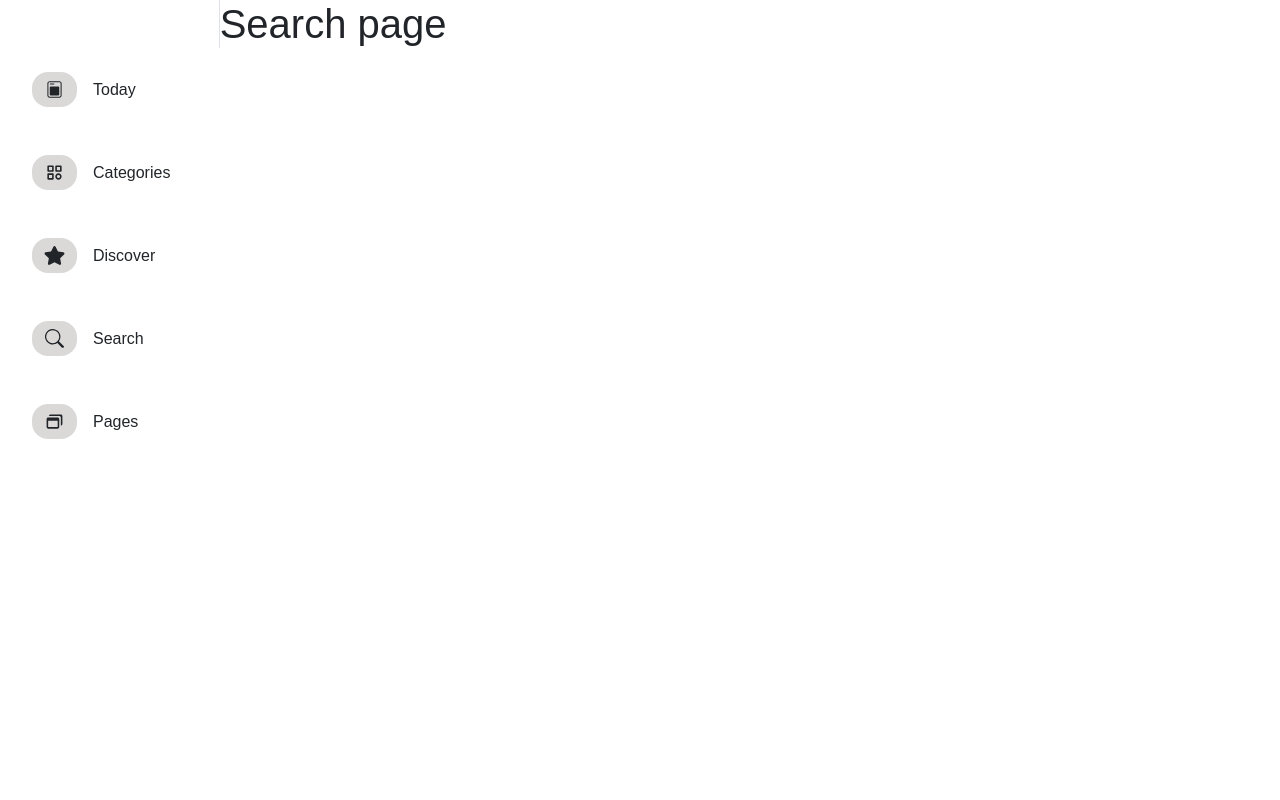
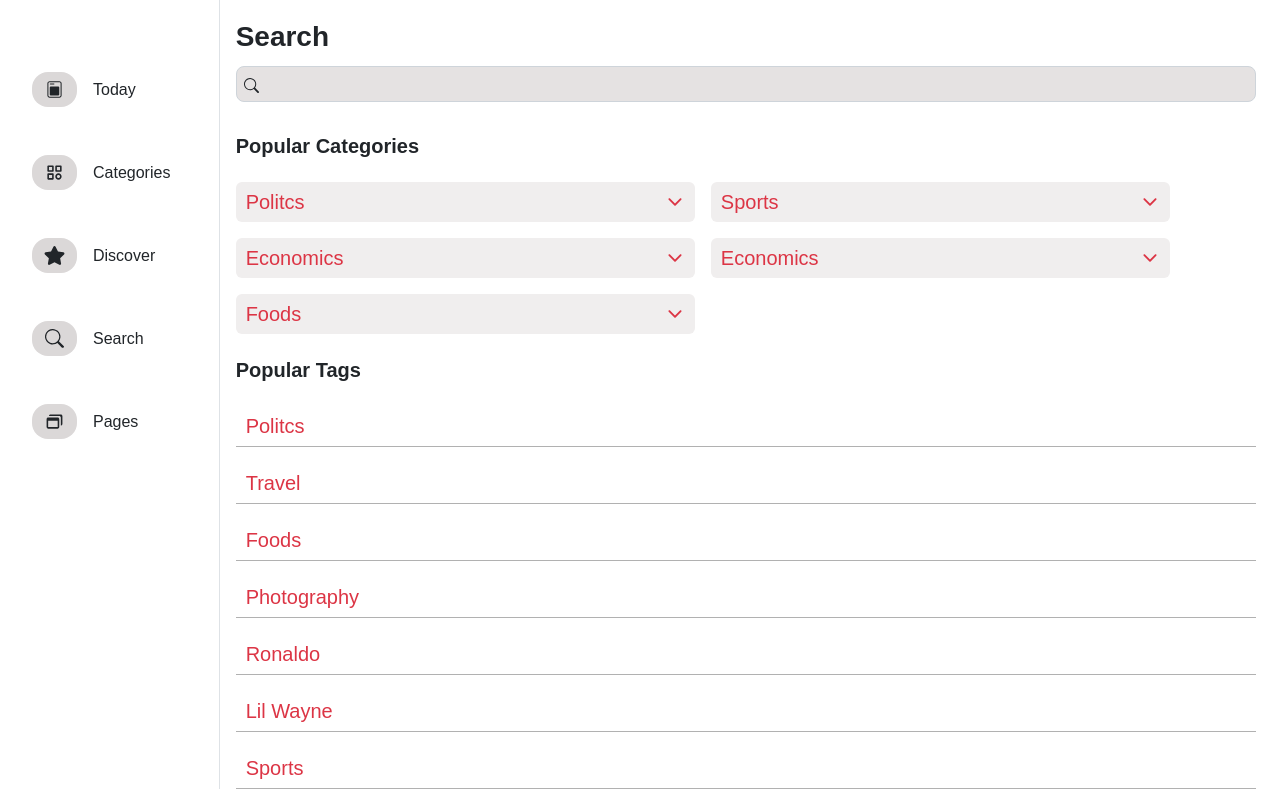
Before and after one commit to Navruzbek2103/Mir-info-project, a React (Vite) app: page /search in a window 1280 px wide. Built offline with nearby package versions, Linux system fonts and the light colour scheme.

Commit message:
Search section add

```diff
--- a/src/pages/Search/index.jsx
+++ b/src/pages/Search/index.jsx
@@ -1,22 +1,95 @@
-import React from "react";
+import React, { useState } from "react";
 import "./style.scss";
 import { motion } from "framer-motion";
+import { BsSearch } from "react-icons/bs";
+import { IoIosArrowDown } from "react-icons/io";
 const index = () => {
+  const [block, setBlock] = useState(false);
+
   return (
     <motion.div
+      className="px-3"
       initial={{ opacity: 0, transitionDuration: 0.1 }}
       animate={{ opacity: 1, transition: { duration: 0.1 } }}
       exit={{ opacity: 1, transitionDuration: 0.1, y: -10000 }}
       transition={{
         delay: 0,
-        x: { duration: 0.1 },
-        default: { ease: "easeInOut" },
-
+        x: { duration: 1 },
+        default: { ease: "backInOut" },
       }}
     >
-      {/* <div className="container"> */}
-      <h1>Search page</h1>
-      {/* </div> */}
+      <div className="position-relative">
+        <div className="my-3 search__page">
+          <label
+            className="w-100 fw-bold
+        fs-3 search__label"
+          >
+            Search
+            <div className="d-flex align-items-center position-relative justify-content-between gap-1">
+              <input
+                type="search"
+                onClick={(e) => setBlock(true)}
+                className="form-control search-bar px-4 my-2 rounded-3"
+              />
+              <BsSearch className="position-absolute bsSearch" />
+              <button
+                onClick={(e) => setBlock(false)}
+                className={`btn rounded-4 border-0 ${
+                  block ? "d-block" : "d-none"
+                }`}
+              >
+                Cancel
+              </button>
+            </div>
+          </label>
+        </div>
+      </div>
+      <div className="search__category w-100">
+        <h5 className="fw-bold my-4">Popular Categories</h5>
+        <ul className="list-group d-flex flex-row search-list flex-wrap justify-content-start gap-3 align-items-center  w-100">
+          <li className="list-items text-danger rounded-2 p-1 fs-5 d-flex justify-content-between align-items-center">
+            Politcs <IoIosArrowDown />{" "}
+          </li>
+          <li className="list-items text-danger rounded-2 p-1 fs-5 d-flex justify-content-between align-items-center">
+            Sports <IoIosArrowDown />
+          </li>
+          <li className="list-items text-danger rounded-2 p-1 fs-5 d-flex justify-content-between align-items-center">
+            Economics <IoIosArrowDown />
+          </li>
+          <li className="list-items text-danger rounded-2 p-1 fs-5 d-flex justify-content-between align-items-center">
+            Economics <IoIosArrowDown />
+          </li>
+          <li className="list-items text-danger rounded-2 p-1 fs-5 d-flex justify-content-between align-items-center">
+            Foods <IoIosArrowDown />
+          </li>
+        </ul>
+        <div>
+          <h3 className="fw-bold my-4 fs-5"> Popular Tags</h3>
+        </div>
+        <ul className="popular__list list-group d-flex flex-column align-items-start gap-3">
+          <li className="list__item text-danger fs-5 d-flex justify-content-between aling-items-center w-100">
+            Politcs
+          </li>
+          <li className="list__item text-danger fs-5 d-flex justify-content-between aling-items-center w-100">
+            Travel
+          </li>
+          <li className="list__item text-danger fs-5 d-flex justify-content-between aling-items-center w-100">
+            Foods
+          </li>
+          <li className="list__item text-danger fs-5 d-flex justify-content-between aling-items-center w-100">
+            Photography
+          </li>
+          <li className="list__item text-danger fs-5 d-flex justify-content-between aling-items-center w-100">
+            Ronaldo
+          </li>
+          <li className="list__item text-danger fs-5 d-flex justify-content-between aling-items-center w-100">
+            Lil Wayne
+          </li>
+          <li className="list__item text-danger fs-5 d-flex justify-content-between aling-items-center w-100">
+            Sports
+          </li>
+        </ul>
+      </div>
     </motion.div>
   );
 };
--- a/src/pages/Search/style.scss
+++ b/src/pages/Search/style.scss
@@ -0,0 +1,43 @@
+.bsSearch {
+  top: 20px;
+  left: 8px;
+  width: 15px;
+  height: 15px;
+}
+.search__page {
+  transition: all 0.3s ease-in-out;
+}
+
+.search__label {
+  transition: all 0.3s ease-in-out;
+}
+.search-bar {
+  padding: 5px 20px;
+  transition: all 0.3s ease-in-out;
+  background: #e5e2e2;
+}
+.search-bar:focus {
+  background: #e5e2e2;
+}
+// .search-list{
+//     flex-wrap: wrap;
+// }
+.list-items {
+  width: 500px !important;
+  padding: 5px 10px !important;
+  background: #f0eeee;
+}
+.list__item {
+  padding: 5px 10px;
+border-bottom: 1px solid #b1b1b1;
+}
+@media screen and (max-width: 1280px) {
+  .list-items {
+    width: 45% !important;
+  }
+}
+@media screen and (max-width: 850px) {
+  .list-items {
+    width: 100% !important;
+  }
+}
```
